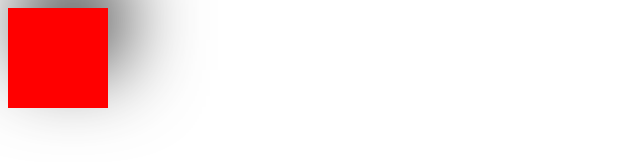
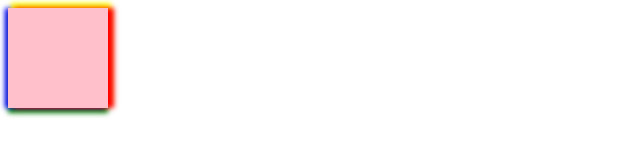
Before and after one commit to shuaizhang1/shuaizhang1.github.io, a plain HTML site: page ww/23/index.html in a window 1280 px wide. Shown: the whole page, without its empty margins (0-640 px from the left). Drawn offline with Linux system fonts and the light colour scheme.

Commit message:
box-shadow
四边不同颜色

```diff
--- a/ww/23/index.html
+++ b/ww/23/index.html
@@ -7,10 +7,10 @@
  div{
  	width: 100px;
  	height: 100px;
- 	background: red;
-  -webkit-box-shadow: 15px -38px 79px 0px rgba(0,0,0,0.75);
--moz-box-shadow: 15px -38px 79px 0px rgba(0,0,0,0.75);
-box-shadow: 15px -38px 79px 0px rgba(0,0,0,0.75);
+ 	background: pink;
+  --webkit-box-shadow:6px 0px 4px red, 3px -5px 5px yellow, -3px -0px 5px blue, 0px 5px 5px green;
+-moz-box-shadow:6px 0px 5px red, 3px -5px 5px yellow, -3px -0px 5px blue, 0px 5px 5px green;
+box-shadow: 6px 0px 5px red, 3px -5px 5px yellow, -3px -0px 5px blue, 0px 5px 5px green;
  }
 	</style>
 </head>
```
